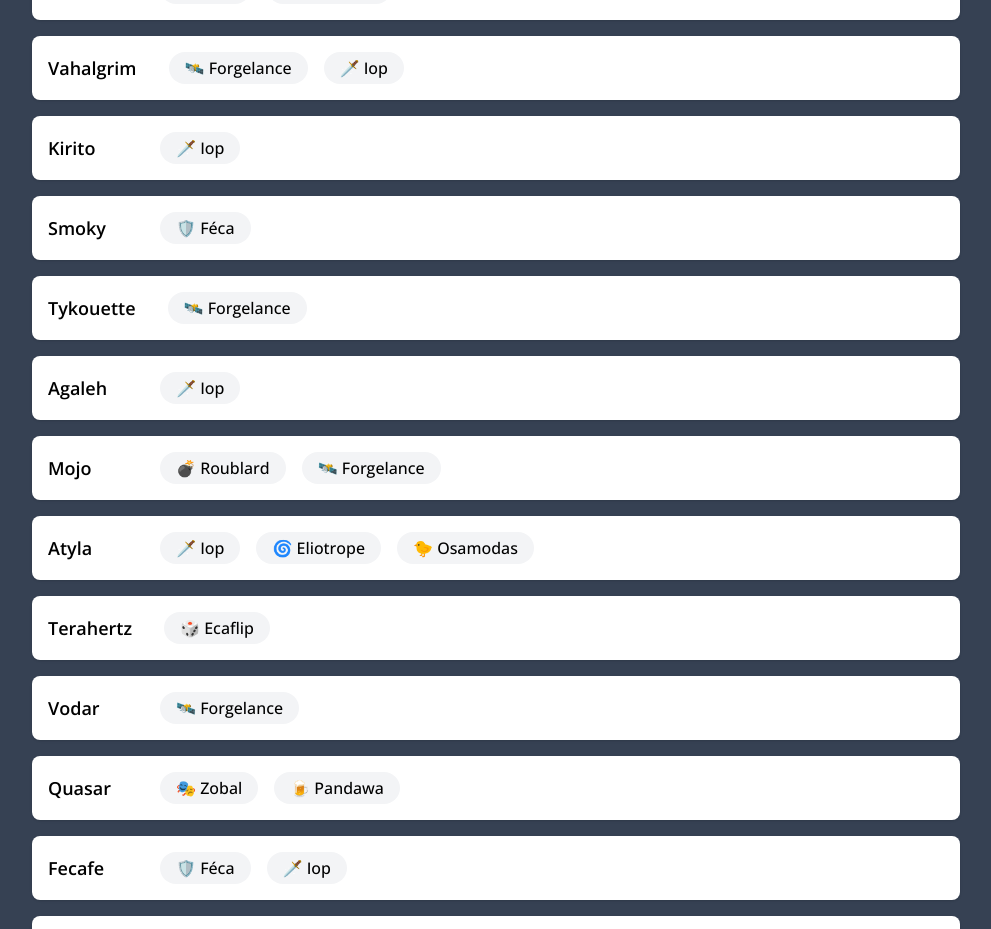
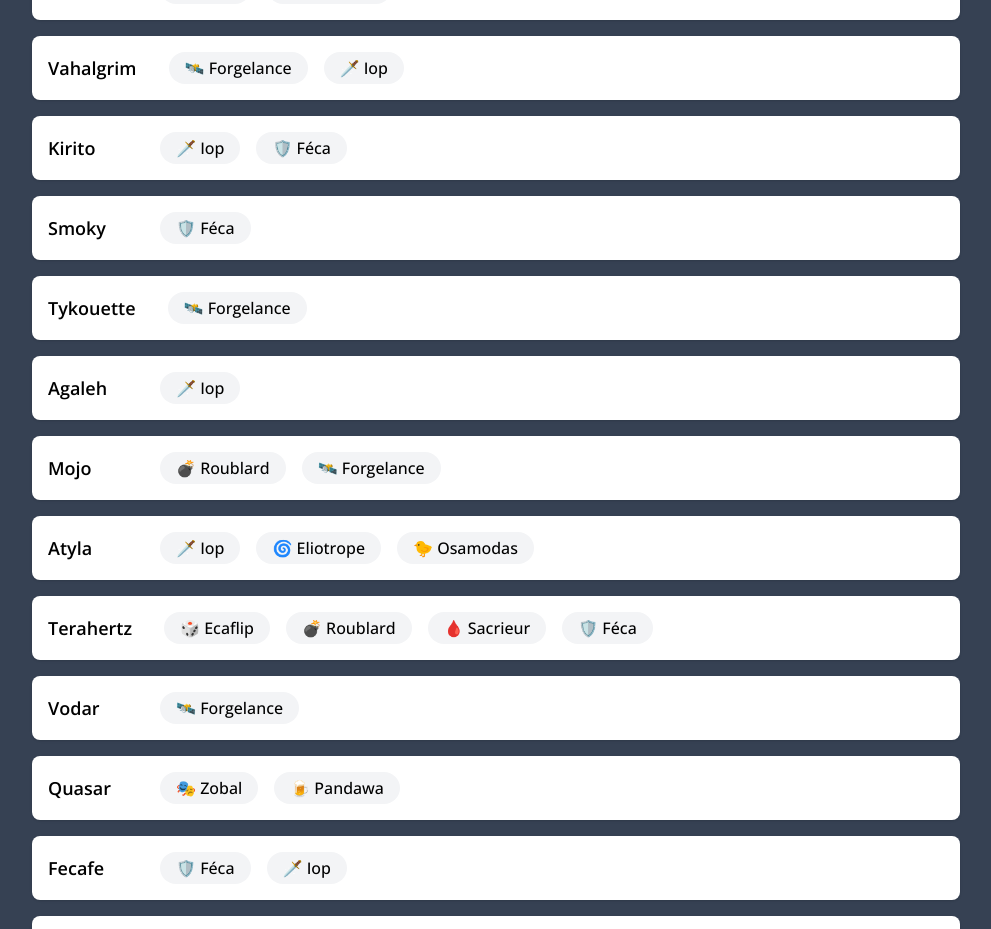
Before and after one commit to Sinematic/Omerta-Team-Builder, a React (Vite) app: page /classes-des-joueurs in a window 1280 px wide. Shown: the part 1120-2049 px from the top of the page, without its empty margins (144-1135 px from the left). Built offline with nearby package versions, Linux system fonts and the light colour scheme.

Commit message:
fixed bug with randomMap

```diff
--- a/src/components/MapLister.tsx
+++ b/src/components/MapLister.tsx
@@ -12,9 +12,8 @@ export default function MapLister({ mapSelecter, randomMapButton } : MapListerPr
 
     const setRandomMap = () => {
             console.log(maps)
-            const randomMap = maps[(Math.floor(Math.random() * maps.length)) -1]
-            console.log(randomMap)
-            if(mapSelecter) mapSelecter(randomMap.name, randomMap.image)
+            const randomIndex = (Math.floor(Math.random() * maps.length) -1)
+            if(mapSelecter) mapSelecter(maps[randomIndex].name, maps[randomIndex].image)
     }
 
     return (
--- a/src/data/players.json
+++ b/src/data/players.json
@@ -12,13 +12,13 @@
     { "name": "Sinematic", "classes": [ "Sram", "Steamer" ] },
     { "name": "Dixite", "classes": [ "Féca", "Pandawa" ] },
     { "name": "Vahalgrim", "classes": [ "Forgelance", "Iop" ] },
-    { "name": "Kirito", "classes": [ "Iop" ] },
+    { "name": "Kirito", "classes": [ "Iop", "Féca" ] },
     { "name": "Smoky", "classes": [ "Féca" ] },
     { "name": "Tykouette", "classes": [ "Forgelance" ] },
     { "name": "Agaleh", "classes": [ "Iop" ] },
     { "name": "Mojo", "classes": [ "Roublard", "Forgelance"] },
     { "name": "Atyla", "classes": [ "Iop", "Eliotrope", "Osamodas"] },
-    { "name": "Terahertz", "classes": [ "Ecaflip" ] },
+    { "name": "Terahertz", "classes": [ "Ecaflip", "Roublard", "Sacrieur", "Féca" ] },
     { "name": "Vodar", "classes": [ "Forgelance" ] },
     { "name": "Quasar", "classes": [ "Zobal", "Pandawa" ] },
     { "name": "Fecafe", "classes": [ "Féca", "Iop" ] },
```
